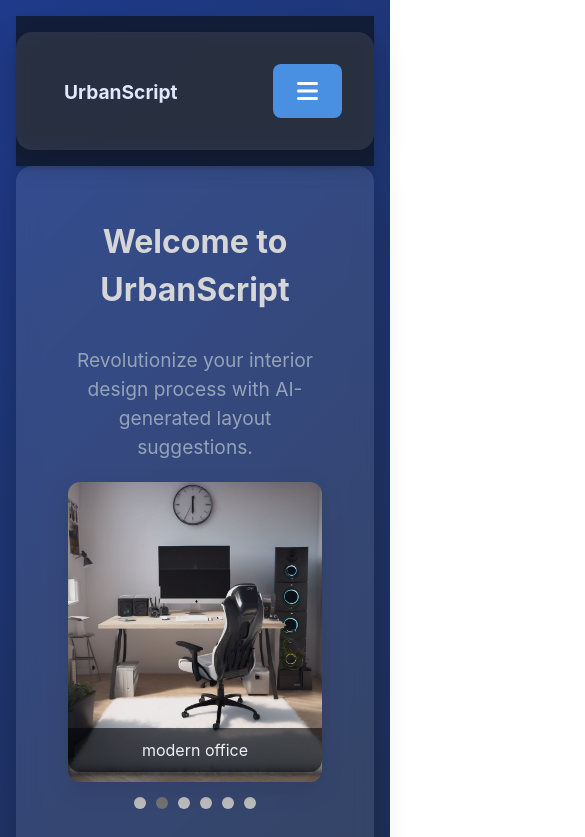
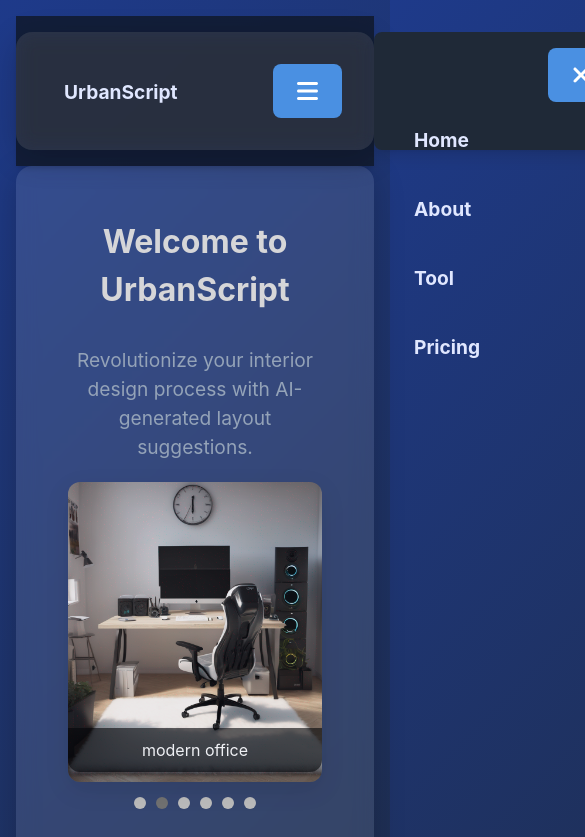
Before and after one commit to Deo-Ekodi/urbanscript, a Next.js app in the folder urbanscript/: page / in a window 390 px wide. Shown: the top 837 px of the page, 585 px wide, since content can reach past the window. Built offline with nearby package versions, Linux system fonts and the light colour scheme.

Commit message:
menu styles better

```diff
--- a/urbanscript/app/components/Header.js
+++ b/urbanscript/app/components/Header.js
@@ -103,6 +103,80 @@
 //   );
 // }
 
+// #########################################
+
+// 'use client';
+
+// import { useState } from "react";
+// import Link from "next/link";
+// import { FontAwesomeIcon } from '@fortawesome/react-fontawesome';
+// import { faBars, faTimes } from '@fortawesome/free-solid-svg-icons';
+
+// export default function Header() {
+//   const [isMenuOpen, setIsMenuOpen] = useState(false);
+
+//   const toggleMenu = () => {
+//     setIsMenuOpen(!isMenuOpen);
+//   };
+
+//   return (
+//     <header className="w-full py-4 bg-gray-900 bg-opacity-80 backdrop-blur-md shadow-md relative z-50">
+//       <nav className="container mx-auto flex justify-between items-center px-5">
+//         {/* Company Name */}
+//         <div className="text-white font-bold text-2xl">
+//           <Link href="/">
+//             UrbanScript
+//           </Link>
+//         </div>
+
+//         {/* Hamburger Menu for smaller screens */}
+//         <div className="md:hidden">
+//           <button
+//             onClick={toggleMenu}
+//             aria-label="Toggle menu"
+//             className="text-white focus:outline-none"
+//           >
+//             <FontAwesomeIcon icon={isMenuOpen ? faTimes : faBars} size="lg" />
+//           </button>
+//         </div>
+
+//         {/* Full Menu for large screens */}
+//         <div className="hidden md:flex space-x-4">
+//           <Link href="/" className="text-white hover:text-blue-400 transition">
+//             Home
+//           </Link>
+//           <Link href="/about" className="text-white hover:text-blue-400 transition">
+//             About
+//           </Link>
+//           <Link href="/tool" className="text-white hover:text-blue-400 transition">
+//             Tool
+//           </Link>
+//           <Link href="/coming_soon" className="text-white hover:text-blue-400 transition">
+//             Pricing
+//           </Link>
+//         </div>
+
+//         {/* Mobile Menu */}
+//         {isMenuOpen && (
+//           <div className="absolute top-16 left-0 w-full bg-gray-900 bg-opacity-90 text-white flex flex-col items-center space-y-4 py-4 z-50 md:hidden">
+//             <Link href="/" onClick={toggleMenu} className="hover:text-blue-400 transition">
+//               Home
+//             </Link>
+//             <Link href="/about" onClick={toggleMenu} className="hover:text-blue-400 transition">
+//               About
+//             </Link>
+//             <Link href="/tool" onClick={toggleMenu} className="hover:text-blue-400 transition">
+//               Tool
+//             </Link>
+//             <Link href="/coming_soon" onClick={toggleMenu} className="hover:text-blue-400 transition">
+//               Pricing
+//             </Link>
+//           </div>
+//         )}
+//       </nav>
+//     </header>
+//   );
+// }
 
 'use client';
 
@@ -156,8 +230,20 @@ export default function Header() {
         </div>
 
         {/* Mobile Menu */}
-        {isMenuOpen && (
-          <div className="absolute top-16 left-0 w-full bg-gray-900 bg-opacity-90 text-white flex flex-col items-center space-y-4 py-4 z-50 md:hidden">
+        <div
+          className={`fixed top-0 right-0 h-full bg-gray-800 text-white w-64 transform ${
+            isMenuOpen ? 'translate-x-0' : 'translate-x-full'
+          } transition-transform duration-300 ease-in-out rounded-l-lg shadow-lg md:hidden z-50`}
+        >
+          {/* Close Button */}
+          <div className="flex justify-end p-4">
+            <button onClick={toggleMenu} aria-label="Close menu">
+              <FontAwesomeIcon icon={faTimes} size="lg" className="text-white" />
+            </button>
+          </div>
+
+          {/* Menu Items */}
+          <div className="flex flex-col space-y-6 px-6">
             <Link href="/" onClick={toggleMenu} className="hover:text-blue-400 transition">
               Home
             </Link>
@@ -171,7 +257,7 @@ export default function Header() {
               Pricing
             </Link>
           </div>
-        )}
+        </div>
       </nav>
     </header>
   );
--- a/urbanscript/app/globals.css
+++ b/urbanscript/app/globals.css
@@ -391,3 +391,38 @@ button:hover {
   max-width: 600px;
   margin-bottom: 20px;
 }
+
+/* menu */
+/* Add some custom styles for the mobile menu */
+.fixed-menu {
+  border-radius: 10px 0 0 10px;
+  width: 240px; /* Adjusted menu width */
+  box-shadow: -2px 0 15px rgba(0, 0, 0, 0.3); /* Add shadow for depth */
+  background: linear-gradient(145deg, #222, #333); /* Gradient background for cool effect */
+}
+
+/* Smooth transition for sliding the menu */
+.menu-transition {
+  transition: transform 0.3s ease-in-out;
+}
+
+/* Close button hover effect */
+.close-button {
+  transition: color 0.2s;
+}
+
+.close-button:hover {
+  color: #ff5a5f;
+}
+
+/* Menu link hover effects */
+.menu-item {
+  font-size: 1.2rem;
+  padding: 1rem 0;
+  text-align: center;
+  transition: color 0.3s;
+}
+
+.menu-item:hover {
+  color: #1e90ff;
+}
```
